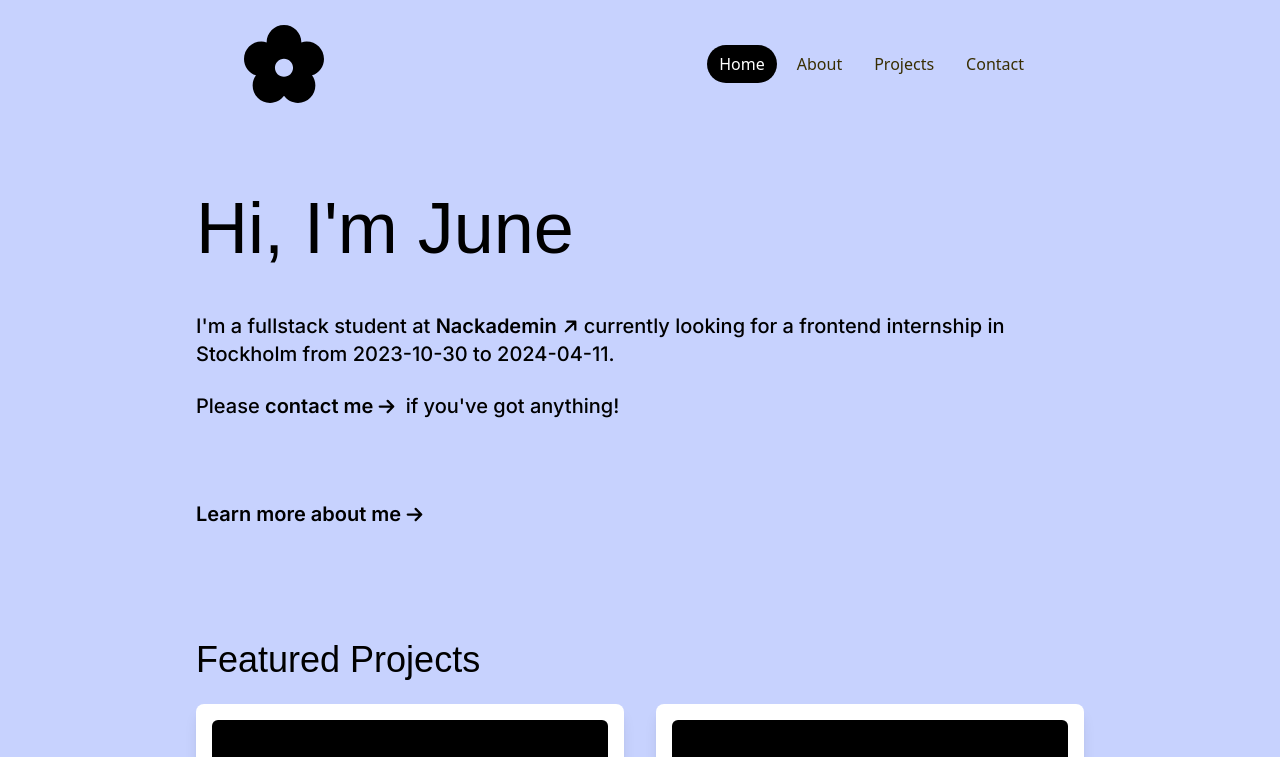
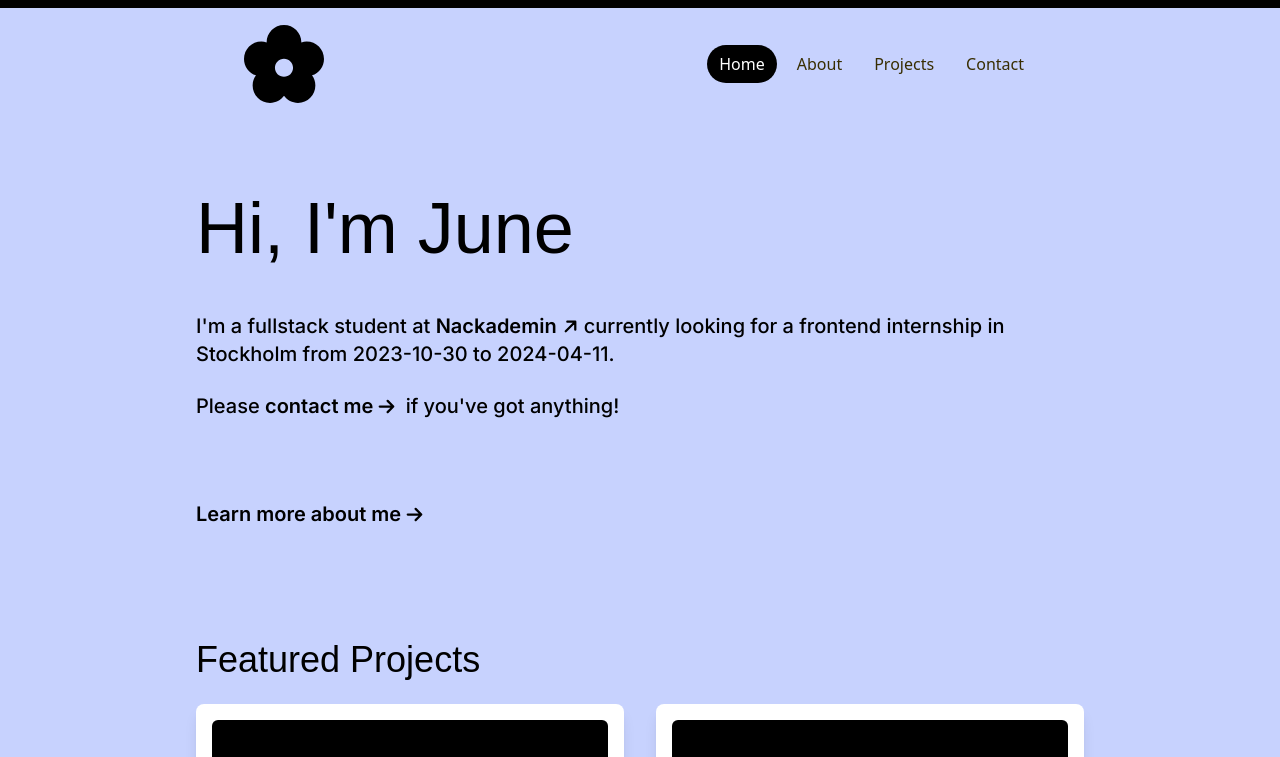
Before and after one commit to june7001/portfolio, a Next.js app: page / in a window 1280 px wide. Shown: the top 757 px of the page. Built offline with nearby package versions, Linux system fonts and the light colour scheme; a web font is replaced by a local one.

Commit message:
add scroll progress bar

```diff
--- a/pages/index.js
+++ b/pages/index.js
@@ -4,11 +4,22 @@ import { headers } from "next/dist/client/components/headers";
 import { ArrowLink } from "@/components/ArrowLink";
 import { projects } from "@/data/data";
 import { ProjectCard } from "@/components/ProjectCard";
+import { motion, useScroll, useSpring } from "framer-motion";
 
 export default function Home() {
+  const { scrollYProgress } = useScroll();
+  const scaleX = useSpring(scrollYProgress, {
+    stiffness: 100,
+    damping: 30,
+    restDelta: 0.001,
+  });
   const featuredProjects = projects.filter((projects) => projects.featured);
   return (
     <div>
+      <motion.div
+        className="fixed inset-x-0 top-0 h-2 origin-left bg-black"
+        style={{ scaleX }}
+      ></motion.div>
       <header>
         <h1 className="font-heading  text-7xl">Hi, I&apos;m June </h1>
         <div className=" pt-12 font-main text-xl font-medium ">
```
